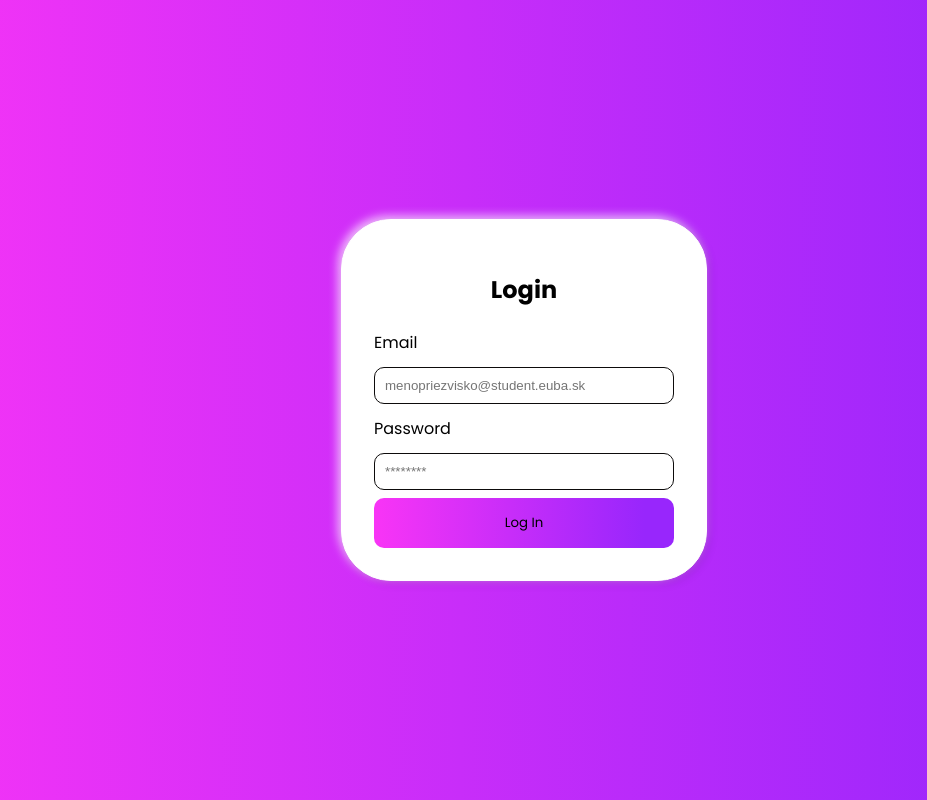
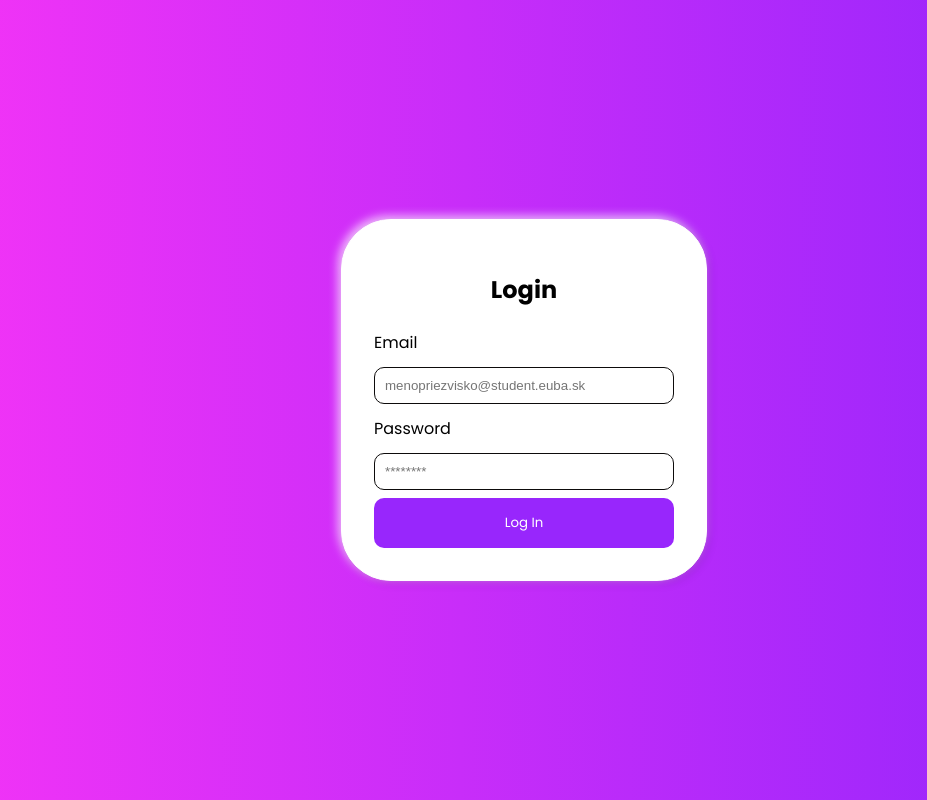
Before and after one commit to magdalienkaa/client, a React (Create React App) app: page /login in a window 1280 px wide. Shown: the whole page, without its empty margins (116-1043 px from the left). Built offline with nearby package versions, Linux system fonts and the light colour scheme.

Commit message:
Update-10-3_5

```diff
--- a/src/App.css
+++ b/src/App.css
@@ -50,12 +50,8 @@ input {
 
 button {
   border: none;
-  background: linear-gradient(
-    90.4deg,
-    rgb(248, 52, 246) 0.6%,
-    rgb(152, 38, 252) 90%
-  );
-
+  background: rgb(152, 38, 252);
+  color: white;
   padding: 15px;
   border-radius: 10px;
   cursor: pointer;
--- a/src/Info.jsx
+++ b/src/Info.jsx
@@ -38,6 +38,19 @@ const Info = () => {
   }, [id, navigate]);
 
   useEffect(() => {
+    const map = L.map("map", {
+      center: [latitude, longitude],
+      zoom: 16,
+    });
+
+    L.tileLayer("https://{s}.tile.openstreetmap.org/{z}/{x}/{y}.png", {
+      attribution: "&copy; OpenStreetMap contributors",
+    }).addTo(map);
+
+    L.marker([latitude, longitude]).addTo(map);
+  }, []);
+
+  useEffect(() => {
     const fetchPhotos = async () => {
       try {
         const response = await fetch(
@@ -54,16 +67,6 @@ const Info = () => {
   }, [id]);
 
   const photoTypes = [...new Set(photos.map((photo) => photo.typ))];
-
-  useEffect(() => {
-    const map = L.map("map").setView([latitude, longitude], 13);
-
-    L.tileLayer("https://{s}.tile.openstreetmap.org/{z}/{x}/{y}.png", {
-      attribution: "&copy; OpenStreetMap contributors",
-    }).addTo(map);
-
-    L.marker([latitude, longitude]).addTo(map);
-  }, [latitude, longitude]);
 
   return (
     <div>
@@ -93,7 +96,7 @@ const Info = () => {
             </div>
           ))}
         </div>
-        <div id="map" style={{ height: "400px" }}></div>
+        <div className="map" id="map" style={{ height: "400px" }}></div>
         <div className="next">
           <button className="select-button" onClick={handleNextButtonClick}>
             Ďalej
```
